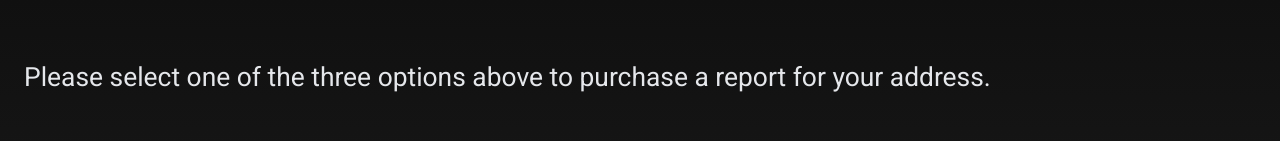
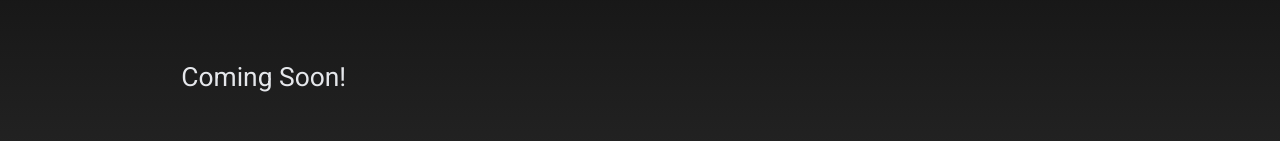
Before and after one commit to Richard-Burd/urban-footnotes-landing, a Next.js app: page /order in a window 1280 px wide. Shown: the part 196-337 px from the top of the page. Built offline with nearby package versions, Linux system fonts and the light colour scheme; a web font is replaced by a local one.

Commit message:
Coming Soon!

```diff
--- a/pages/order.js
+++ b/pages/order.js
@@ -25,7 +25,12 @@ export default function Order() {
           showLogo={true} // Integrates the logo
         />
       </div>
-      <div id="explanations-n-stripe-link">
+
+      <div className="roboto-font mb-4 text-2.5xl text-gray-200 lg:mx-32">
+        Coming Soon!
+      </div>
+
+      {/* <div id="explanations-n-stripe-link">
         <div className="mt-0">
           <stripe-pricing-table
             pricing-table-id="prctbl_1QMot4GN52GuXWVWoWc0oKj7"
@@ -88,7 +93,7 @@ export default function Order() {
             changes.
           </p>
         </div>
-      </div>
+      </div> */}
     </div>
   );
 }
--- a/pages/samples.js
+++ b/pages/samples.js
@@ -21,6 +21,10 @@ export default function Samples() {
         </div>
 
         <div className="roboto-font mb-4 text-2.5xl text-gray-200 lg:mx-32">
+          Coming Soon!
+        </div>
+
+        {/* <div className="roboto-font mb-4 text-2.5xl text-gray-200 lg:mx-32">
           <p className="mb-10">
             Samples are presented ranked by the number of service types (out of
             74 total) within approximately 1/4 mile of the address shown (0.4
@@ -389,7 +393,7 @@ export default function Samples() {
             walkabilityScore={12}
             pdfPath="doc-1015-elvira-ave.pdf"
           />
-        </div>
+        </div> */}
 
         <div>
           <br />
```
